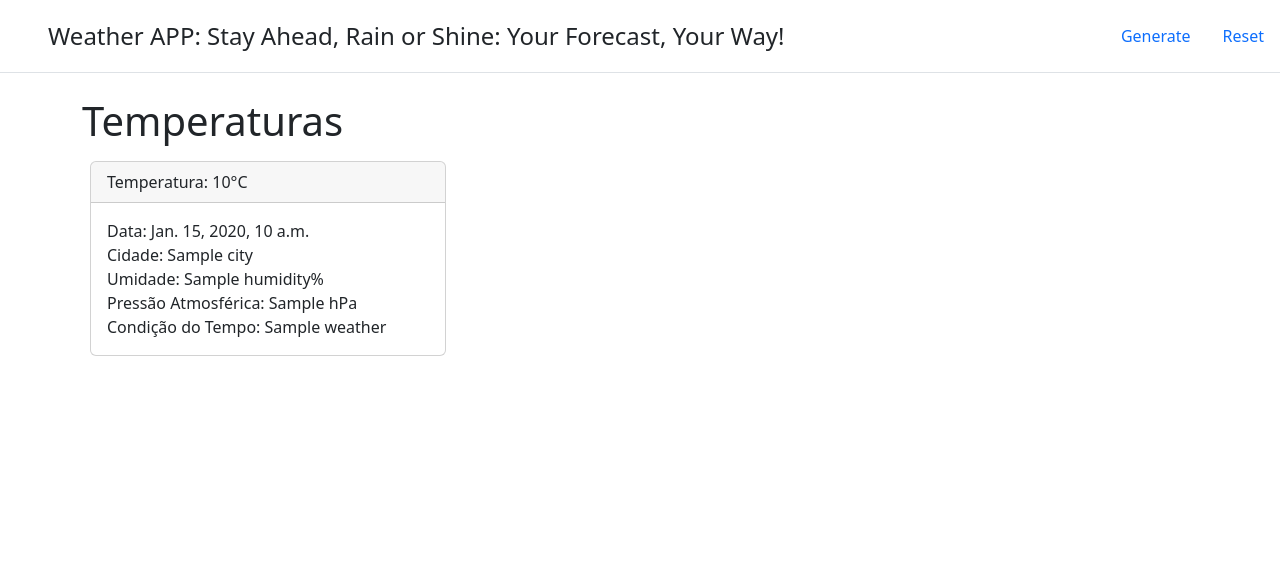
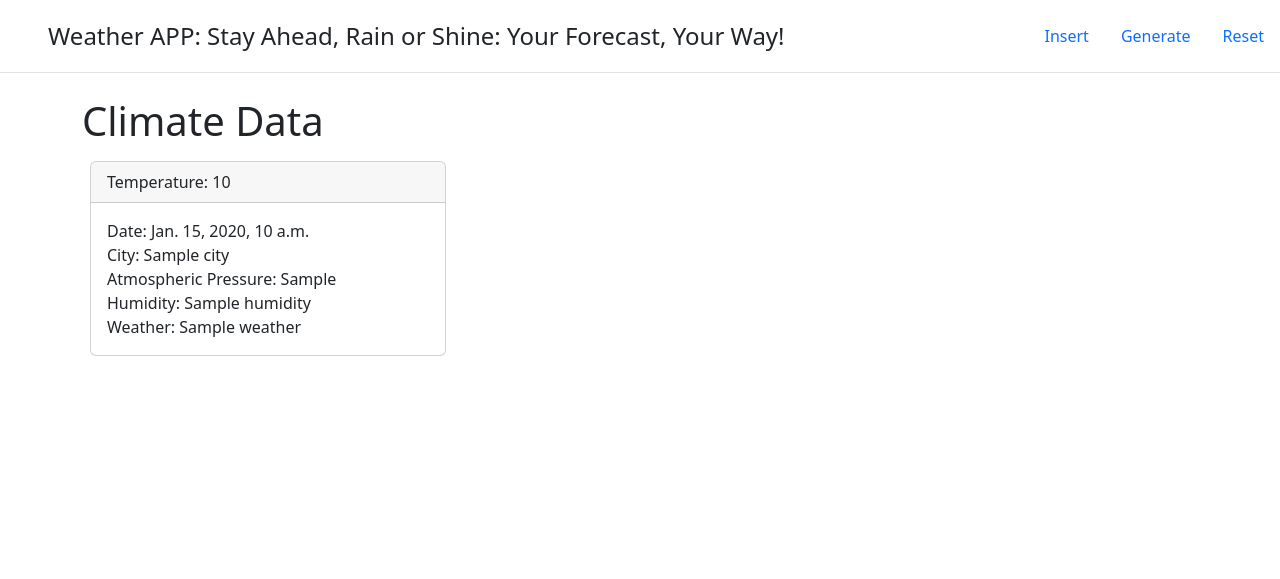
Before and after one commit to Augustoo22/api_weather, a Django app: template weather/templates/home.html in a window 1280 px wide. Shown: the top 579 px of the page. Run offline with Django 5.2, Linux system fonts and the light colour scheme; the template is opened without the code that fills it: most values are stand-ins (such as "Sample title", 1, 10 or a date in 2020); parts of the project's set-up code (start-up, migrations or seed data) failed here and were passed over; some libraries are stand-ins or nearby versions.

Commit message:
style: Temporary template to display API data

```diff
--- a/templates/main.html
+++ b/templates/main.html
@@ -10,6 +10,8 @@
       integrity="sha384-gH2yIJqKdNHPEq0n4Mqa/HGKIhSkIHeL5AyhkYV8i59U5AR6csBvApHHNl/vI1Bx"
       crossorigin="anonymous"
     />
+    <!-- Option 1: Include in HTML -->
+<link rel="stylesheet" href="https://cdn.jsdelivr.net/npm/bootstrap-icons@1.3.0/font/bootstrap-icons.css">
 </head>
 <body>
     <header class="d-flex flex-wrap justify-content-center py-3 mb-4 border-bottom">
@@ -19,8 +21,9 @@
         </a>
 
         <ul class="nav nav-pills">
-            <li class="nav-item"><a href="{% url 'Weather Generate' %}" class="nav-link">Generate</a></li>
-            <li class="nav-item"><a href="#" class="nav-link">Reset</a></li>
+          <li class="nav-item"><a href="{% url 'Weather Insert' %}" class="nav-link">Insert</a></li>
+          <li class="nav-item"><a href="{% url 'Weather Generate' %}" class="nav-link">Generate</a></li>
+            <li class="nav-item"><a href="{% url 'Weather Reset' %}" class="nav-link">Reset</a></li>
         </ul>
     </header>
     <main>
--- a/weather/templates/home.html
+++ b/weather/templates/home.html
@@ -1,12 +1,17 @@
 {% extends "main.html" %}
 
-{% block verse %}
+{% block verse%}
 {{ verse }}
 {% endblock %}
 
 {% block content %}
+    <h1>Climate Data</h1>
 
-<h1>Temperaturas</h1>
+    {% if error %}
+    <div class="alert alert-danger" role="alert">
+        {{ error }}
+    </div>
+    {% endif %}
 
     <div class="d-flex justify-content-start flex-wrap">
 
@@ -14,19 +19,20 @@
         <div class="col-md-4 p-2">
           <div class="card">
             <div class="card-header">
-                Temperatura: {{ weather.temperature }}°C
+                Temperature: {{ weather.temperature }}
             </div>
             <div class="card-body">
                 <p class="card-text">
-                    Data: {{ weather.date }} <br />
-                    Cidade: {{ weather.city }} <br />
-                    Umidade: {{ weather.humidity }}% <br />
-                    Pressão Atmosférica: {{ weather.atmosphericPressure }} hPa <br />
-                    Condição do Tempo: {{ weather.weather }}
+                    Date: {{ weather.date }} <br />
+                    City: {{ weather.city }} <br />
+                    Atmospheric Pressure: {{ weather.atmosphericPressure }} <br />
+                    Humidity: {{ weather.humidity }} <br />
+                    Weather: {{ weather.weather }}
                 </p>
             </div>
           </div>
         </div>
+
         {% endfor %}
 
     </div>
```
Also changed, not shown: weather/templates/form.html (added, +32 -0 lines). Lines whose indentation alone changed are shown as unchanged.
